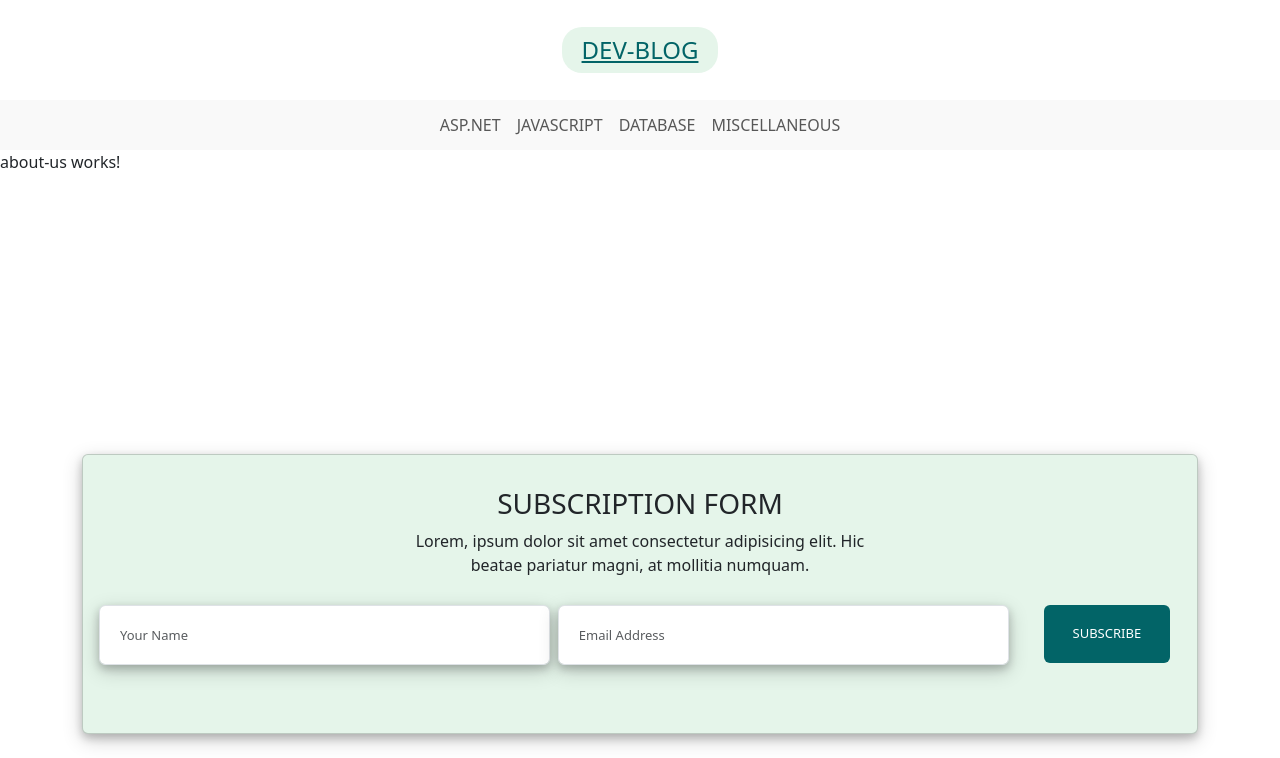
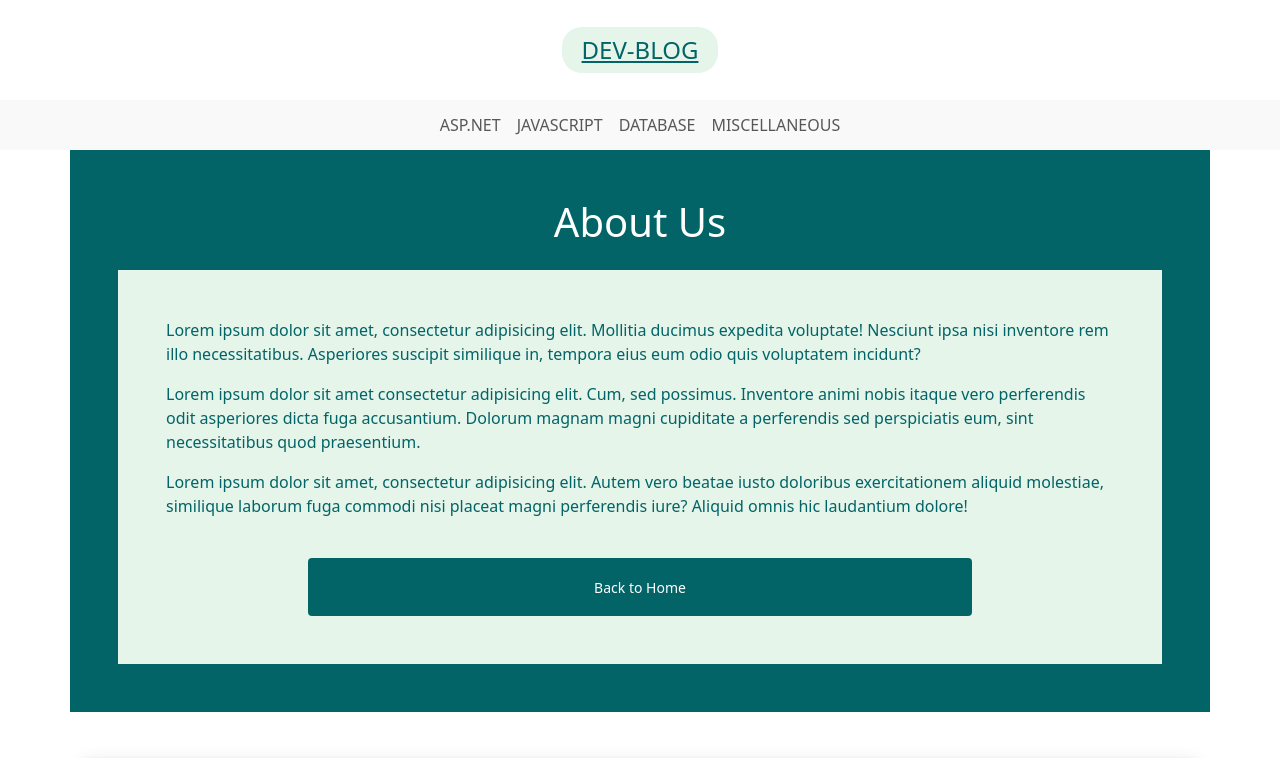
Before and after one commit to AayushiShukla7/dev-blog-website, an Angular app: page /about in a window 1280 px wide. Shown: the top 758 px of the page. Built offline with nearby package versions, Linux system fonts and the light colour scheme.

Commit message:
More designs added

```diff
--- a/src/app/pages/about-us/about-us.component.html
+++ b/src/app/pages/about-us/about-us.component.html
@@ -1 +1,18 @@
-<p>about-us works!</p>
+<section class="mt-5">
+
+    <div class="container mt-5 mb-5 p-5 bg-theme">
+
+        <h1 class="text-white text-center">About Us</h1>
+
+        <div class="p-5 mt-4 bg-secondary-theme text-theme-primary">
+            <p>Lorem ipsum dolor sit amet, consectetur adipisicing elit. Mollitia ducimus expedita voluptate! Nesciunt ipsa nisi inventore rem illo necessitatibus. Asperiores suscipit similique in, tempora eius eum odio quis voluptatem incidunt?</p>
+            <p>Lorem ipsum dolor sit amet consectetur adipisicing elit. Cum, sed possimus. Inventore animi nobis itaque vero perferendis odit asperiores dicta fuga accusantium. Dolorum magnam magni cupiditate a perferendis sed perspiciatis eum, sint necessitatibus quod praesentium.</p>
+            <p>Lorem ipsum dolor sit amet, consectetur adipisicing elit. Autem vero beatae iusto doloribus exercitationem aliquid molestiae, similique laborum fuga commodi nisi placeat magni perferendis iure? Aliquid omnis hic laudantium dolore!</p>
+
+            <div class="text-center">
+                <button class="btn btn-theme btn-sm mt-4"> Back to Home </button>
+            </div>
+        </div>
+    </div>
+
+</section>
--- a/src/app/pages/terms-and-conditions/terms-and-conditions.component.html
+++ b/src/app/pages/terms-and-conditions/terms-and-conditions.component.html
@@ -1 +1,18 @@
-<p>terms-and-conditions works!</p>
+<section class="mt-5">
+
+    <div class="container mt-5 mb-5 p-5 bg-theme">
+
+        <h1 class="text-white text-center">Terms & Conditions</h1>
+
+        <div class="p-5 mt-4 bg-secondary-theme text-theme-primary">
+            <p>Lorem ipsum dolor sit amet, consectetur adipisicing elit. Mollitia ducimus expedita voluptate! Nesciunt ipsa nisi inventore rem illo necessitatibus. Asperiores suscipit similique in, tempora eius eum odio quis voluptatem incidunt?</p>
+            <p>Lorem ipsum dolor sit amet consectetur adipisicing elit. Cum, sed possimus. Inventore animi nobis itaque vero perferendis odit asperiores dicta fuga accusantium. Dolorum magnam magni cupiditate a perferendis sed perspiciatis eum, sint necessitatibus quod praesentium.</p>
+            <p>Lorem ipsum dolor sit amet, consectetur adipisicing elit. Autem vero beatae iusto doloribus exercitationem aliquid molestiae, similique laborum fuga commodi nisi placeat magni perferendis iure? Aliquid omnis hic laudantium dolore!</p>
+
+            <div class="text-center">
+                <button class="btn btn-theme btn-sm mt-4"> Back to Home </button>
+            </div>
+        </div>
+    </div>
+
+</section>
--- a/src/app/subscription-form/subscription-form.component.css
+++ b/src/app/subscription-form/subscription-form.component.css
@@ -10,14 +10,6 @@ input[type = text], input[type = email] {
     width: 100%;
 }
 
-.btn-theme {
-    height: 58px;
-    width: 70%;
-    border: none;
-    font-size: 13px;
-    background-color: var(--primary-color);
-}
-
 .subs-text {
     width: 500px;
 }
--- a/src/app/subscription-form/subscription-form.component.html
+++ b/src/app/subscription-form/subscription-form.component.html
@@ -14,7 +14,7 @@
                 </div>
 
                 <div class="col-md-2 my-1 me-2">
-                    <button class="btn btn-info btn-block btn-theme text-white">SUBSCRIBE</button>
+                    <button class="btn btn-block btn-theme text-white">SUBSCRIBE</button>
                 </div>
 
             </form>
--- a/src/styles.css
+++ b/src/styles.css
@@ -41,10 +41,19 @@ input[type = text], input[type = email] {
     background-color: var(--primary-color);
 }
 
+.bg-secondary-theme {
+    background-color: var(--secondary-color);
+}
+
+.text-theme-primary {
+    color: var(--primary-color);
+}
+
 .btn-theme {
     height: 58px;
     width: 70%;
     border: none;
     font-size: 13px;
-    background-color: var(--primary-color);
+    background-color: var(--primary-color) !important;
+    color: #FFF !important;
 }
```
